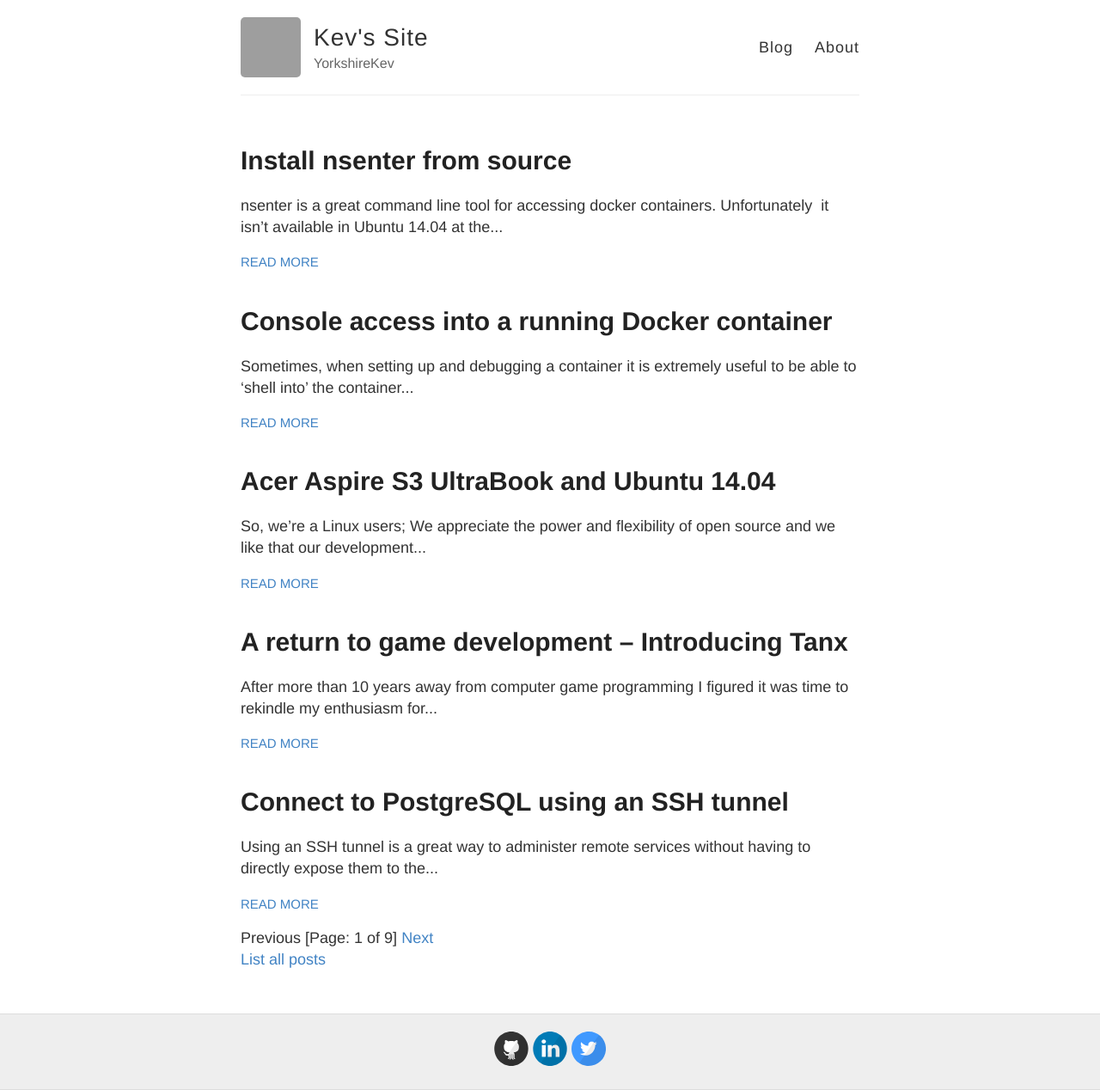
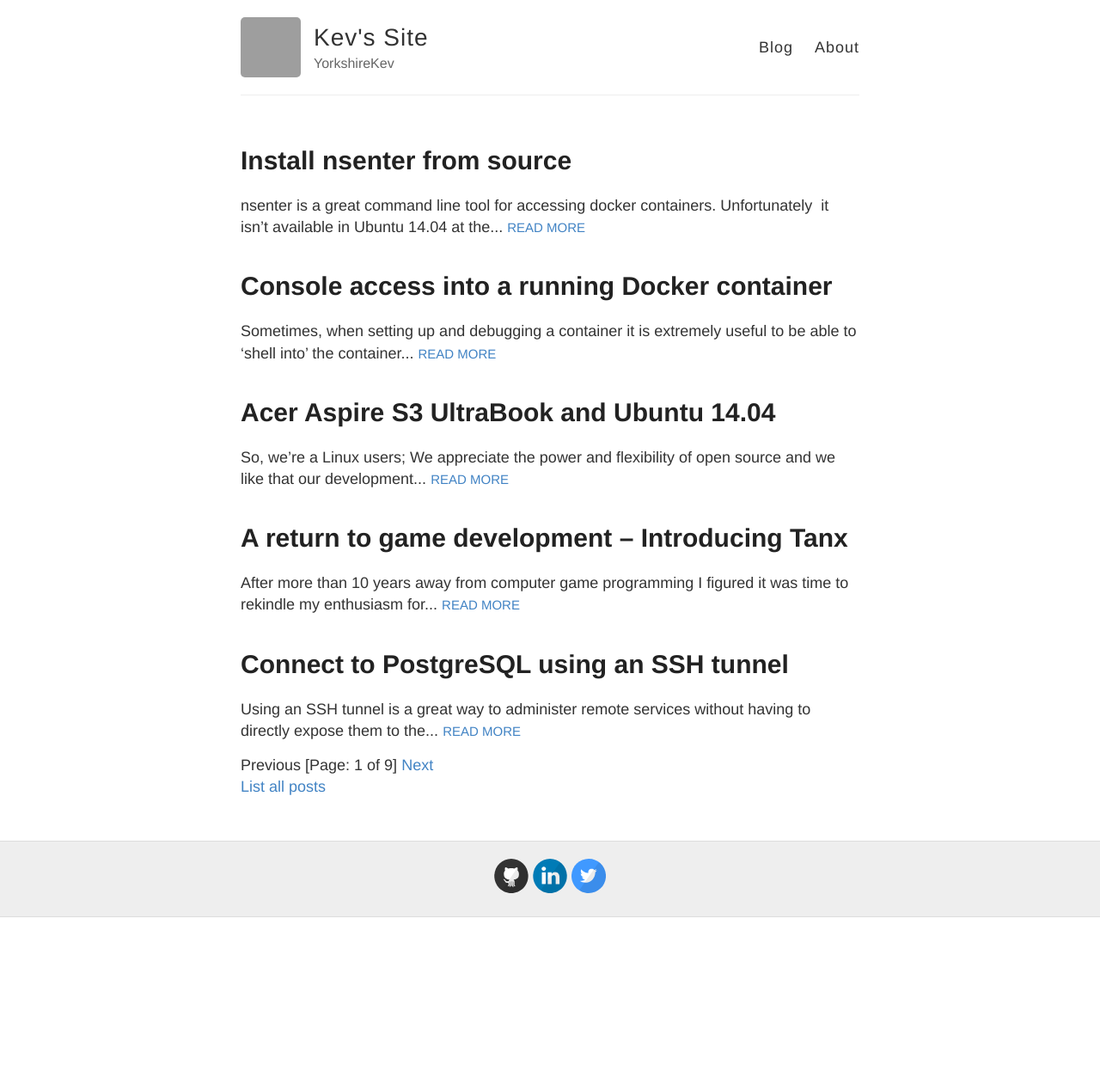
Before and after one commit to YorkshireKev/kevssite.com-jekyll-version, a Jekyll site: the page built from index.html, in a window 1280 px wide. Shown: the whole page at 86% size. Built offline with Jekyll 4.4.1, drawn with Linux system fonts in a browser that asks for light colours; the list of posts is cut into pages by our own code; after the commit the page ends 1067 px from its top, so only the background shows below that; grey boxes are pictures that could not be loaded.

Commit message:
Move read more link closer to body text

```diff
--- a/index.html
+++ b/index.html
@@ -8,8 +8,8 @@ layout: default
       <h1><a href="{{ site.baseurl }}{{ post.url }}">{{ post.title }}</a></h1>
       <div class="entry">
         {{ post.content | truncatewords:20}}
+        <a href="{{ site.baseurl }}{{ post.url }}" class="read-more">Read More</a>
       </div>
-      <a href="{{ site.baseurl }}{{ post.url }}" class="read-more">Read More</a>
     </article>
 {% endfor %}
 <p>
```
